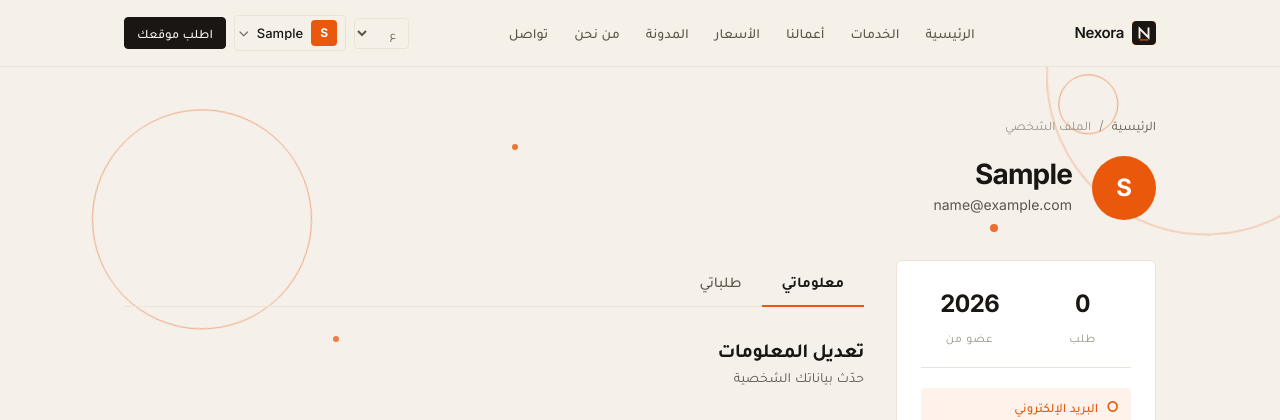
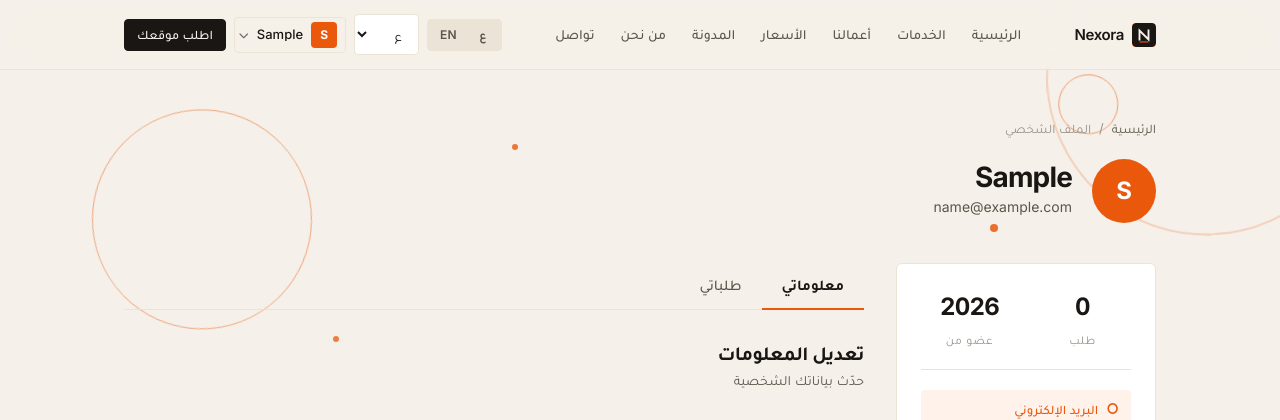
Before and after one commit to bilali822/nexora, a Django app: page /accounts/profile/ in a window 1280 px wide. Shown: the top 420 px of the page. Run offline with Django 5.2, Linux system fonts and the light colour scheme; the visitor is signed in with stand-in values (Sample User, id 1); data comes from the database, SQL or seed files in the repository; data that the repository does not hold is empty.

Commit message:
Fix language switcher + redesign

```diff
--- a/config/settings.py
+++ b/config/settings.py
@@ -24,6 +24,7 @@ INSTALLED_APPS = [
 MIDDLEWARE = [
     'django.middleware.security.SecurityMiddleware',
     'django.contrib.sessions.middleware.SessionMiddleware',
+    'django.middleware.locale.LocaleMiddleware',
     'django.middleware.common.CommonMiddleware',
     'django.middleware.csrf.CsrfViewMiddleware',
     'django.contrib.auth.middleware.AuthenticationMiddleware',
--- a/static/css/style.css
+++ b/static/css/style.css
@@ -241,16 +241,7 @@ main { min-height: 60vh; }
   background: var(--bg-muted);
 }
 
-.lang-select {
-  background: transparent;
-  border: 1px solid var(--border);
-  color: var(--text-muted);
-  padding: 0.375rem 0.5rem;
-  border-radius: var(--radius);
-  cursor: pointer;
-  font-size: 0.75rem;
-  transition: all var(--transition);
-}
+
 
 .lang-select:hover { border-color: var(--border-strong); }
 
@@ -1028,7 +1019,7 @@ textarea { min-height: 100px; resize: vertical; }
 
   .nav-links.open { display: flex; }
   .menu-toggle { display: inline-flex; }
-  .lang-form { display: none; }
+
 
   .hero { padding: 3rem 0 2.5rem; }
   .hero h1 { font-size: 2rem; }
@@ -2494,3 +2485,55 @@ html {
 html[data-theme="dark"] {
   color-scheme: light only;
 }
+
+/* ================================================================
+   LANGUAGE SWITCHER
+   ================================================================ */
+.lang-switcher {
+  display: inline-flex;
+  align-items: center;
+  height: 32px;
+  padding: 2px;
+  background: var(--bg-muted);
+  border: 1px solid var(--border);
+  border-radius: var(--radius);
+  gap: 0;
+}
+
+.lang-btn {
+  appearance: none;
+  border: none;
+  background: transparent;
+  color: var(--text-muted);
+  font-family: inherit;
+  font-size: 0.75rem;
+  font-weight: 600;
+  letter-spacing: 0.02em;
+  padding: 0 0.625rem;
+  height: 100%;
+  min-width: 32px;
+  border-radius: calc(var(--radius) - 2px);
+  cursor: pointer;
+  transition: all var(--transition);
+  line-height: 1;
+}
+
+.lang-btn:hover {
+  color: var(--text);
+}
+
+.lang-btn.is-active {
+  background: var(--bg-elevated);
+  color: var(--text);
+  box-shadow: 0 1px 2px rgba(0, 0, 0, 0.06);
+}
+
+[data-theme="dark"] .lang-btn.is-active {
+  background: var(--bg-elevated);
+  color: var(--text);
+  box-shadow: 0 1px 2px rgba(0, 0, 0, 0.3);
+}
+
+@media (max-width: 768px) {
+  .lang-switcher { display: none; }
+}
--- a/templates/base.html
+++ b/templates/base.html
@@ -101,6 +101,12 @@
     </nav>
 
     <div class="nav-actions">
+      <form action="{% url 'set_language' %}" method="post" class="lang-switcher">
+        {% csrf_token %}
+        <input name="next" type="hidden" value="{{ request.get_full_path }}">
+        <button type="submit" name="language" value="ar" class="lang-btn {% if LANGUAGE_CODE == 'ar' %}is-active{% endif %}">ع</button>
+        <button type="submit" name="language" value="en" class="lang-btn {% if LANGUAGE_CODE == 'en' %}is-active{% endif %}">EN</button>
+      </form>
       <form action="{% url 'set_language' %}" method="post" class="lang-form">{% csrf_token %}
         <input name="next" type="hidden" value="{{ request.path }}">
         <select name="language" onchange="this.form.submit()" class="lang-select">
```
